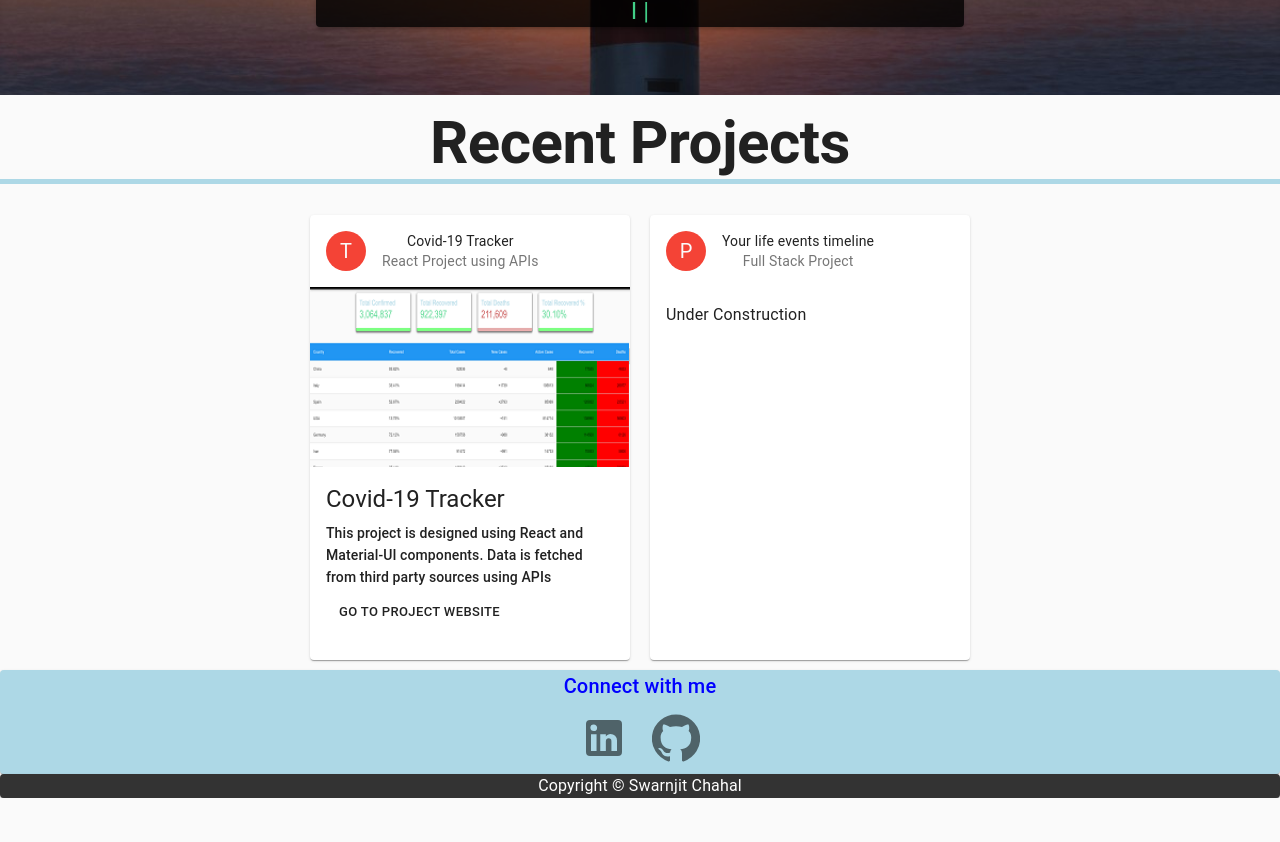
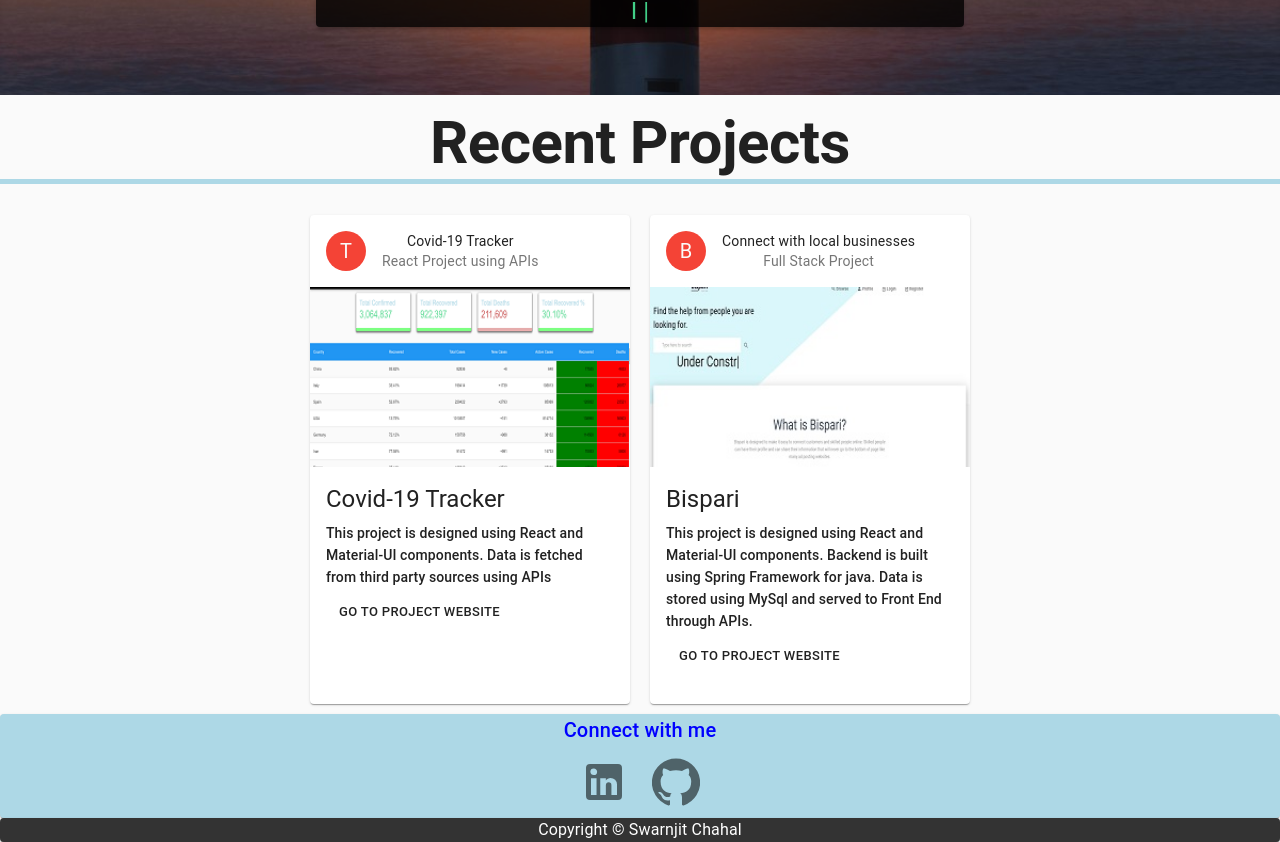
Before and after one commit to swarnjit/portfolio, a React (Create React App) app: page / in a window 1280 px wide. Shown: the part 476-1318 px from the top of the page. Before the commit the page ends 1274 px from the top, so only its background shows below. Built offline with nearby package versions, Linux system fonts and the light colour scheme.

Commit message:
added new project to the recent projects list

```diff
--- a/public/index.html
+++ b/public/index.html
@@ -2,10 +2,13 @@
 <html lang="en">
   <head>
     <meta charset="utf-8" />
+    <meta name="description" content="Swarnjit's Portfolio" />
     <meta
       name="viewport"
       content="width=device-width, initial-scale=1, user-scalable=no"
     />
+    <meta name="theme-color" content="#000000" />
+    <meta name="robots" content="index,follow" />
     <title>&#x3c;&#8725;&#x3e;Swarnjit's Portfolio</title>
     <script type="text/javascript">
       // Single Page Apps for GitHub Pages
--- a/src/components/ProjectViewer.js
+++ b/src/components/ProjectViewer.js
@@ -9,6 +9,7 @@ import Typography from "@material-ui/core/Typography";
 import { red } from "@material-ui/core/colors";
 import { Grid, ButtonBase, CardContent, Button } from "@material-ui/core";
 import project1 from "../images/covidTracker.png";
+import project2 from "../images/project2.jpg";
 
 const useStyles = makeStyles((theme) => ({
   root: {
@@ -111,24 +112,37 @@ export default function ProjectViewer() {
               className={classes.projectPreview}
             >
               <ButtonBase
-                onClick={() => window.open("https://www.swarnjitchahal.com")}
+                onClick={() => window.open("https://www.bispari.com")}
               >
                 <CardHeader
                   avatar={
-                    <Avatar
-                      aria-label="Past-To-Future"
-                      className={classes.avatar}
-                    >
-                      P
+                    <Avatar aria-label="Bispari" className={classes.avatar}>
+                      B
                     </Avatar>
                   }
-                  title="Your life events timeline"
+                  title="Connect with local businesses"
                   subheader="Full Stack Project"
                 />
               </ButtonBase>
-
+              <CardMedia className={classes.projectSnapshot} image={project2} />
               <CardContent>
-                <Typography>Under Construction</Typography>
+                <Typography color="textPrimary" gutterBottom variant="h5">
+                  Bispari
+                </Typography>
+                <Typography variant="subtitle2">
+                  This project is designed using React and Material-UI
+                  components. Backend is built using Spring Framework for java.
+                  Data is stored using MySql and served to Front End through
+                  APIs.
+                </Typography>
+                <CardActions>
+                  <Button
+                    size="small"
+                    onClick={() => window.open("https://www.bispari.com")}
+                  >
+                    Go to Project Website
+                  </Button>
+                </CardActions>
               </CardContent>
             </Grid>
           </Grid>
```
Also changed, not shown: src/images/project2.jpg (added).
